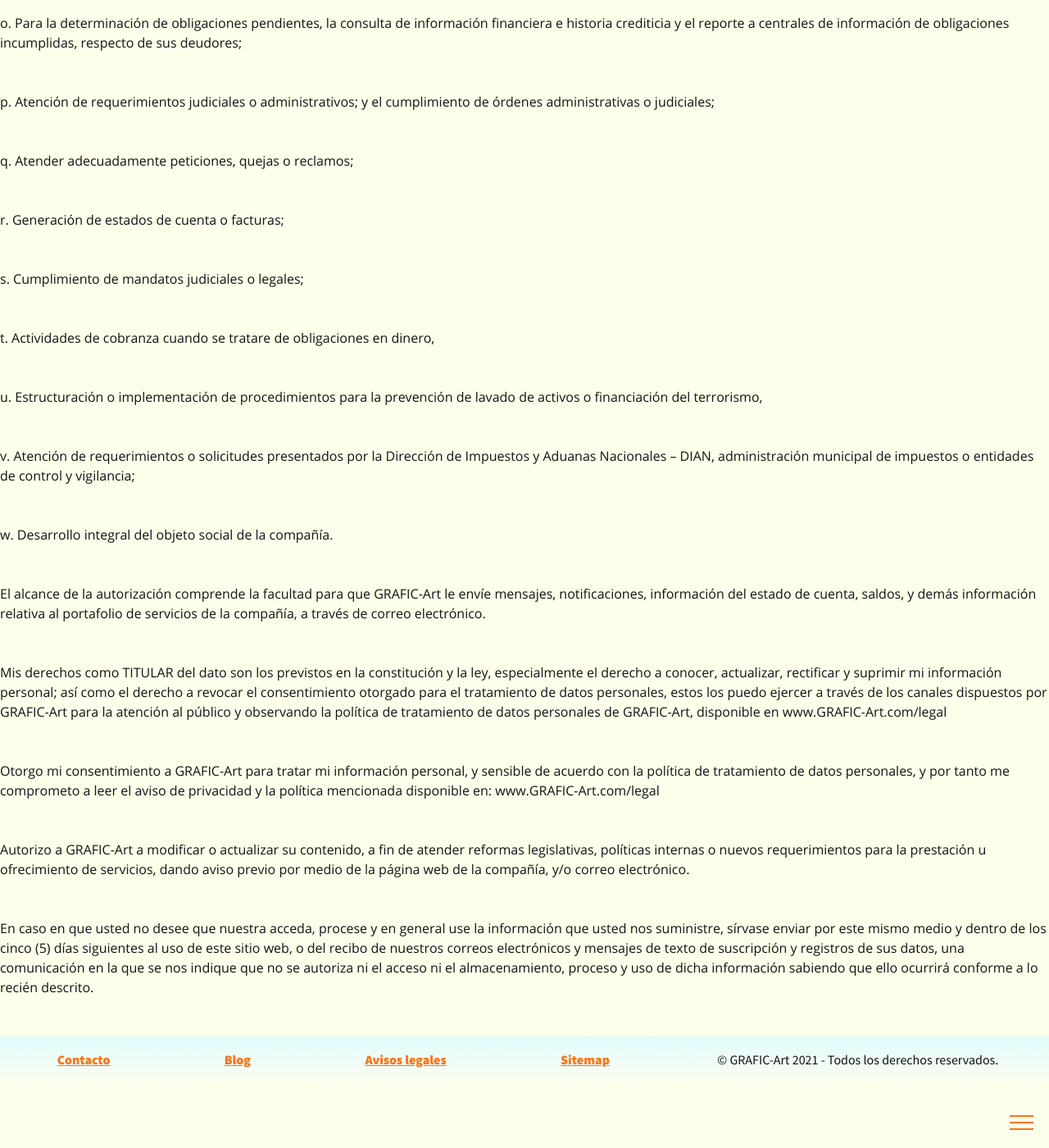
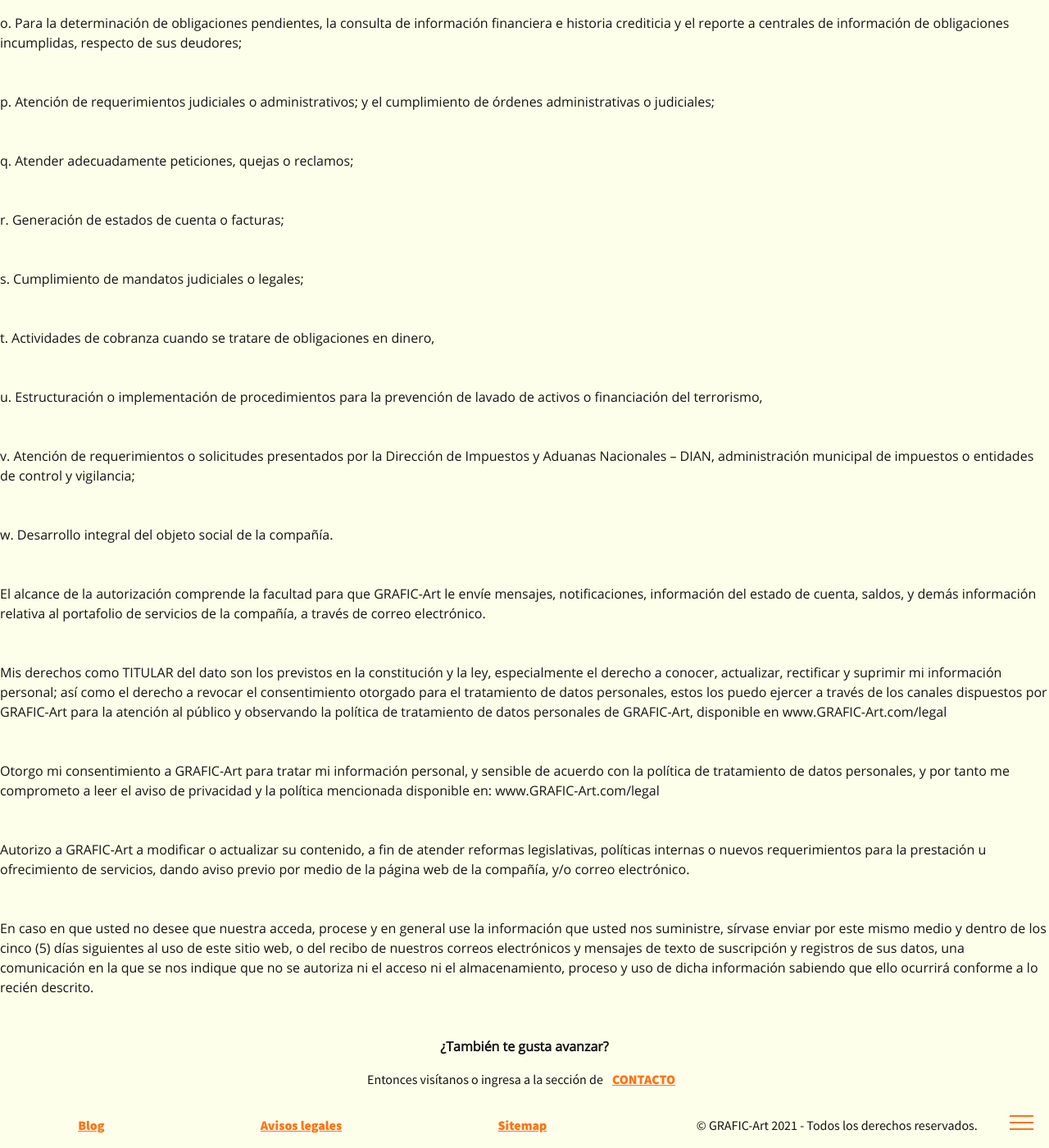
Before and after one commit to Klerpson/grafic-art, a Jekyll site: the page built from legal.md, in a window 1280 px wide and 1400 px high, scrolled down 6032 px. Shown: the whole window at 82% size. Built offline with Jekyll 4.4.1, drawn with Linux system fonts in a browser that asks for light colours; some web fonts are replaced; before the commit the page ends 7352 px from its top, so only the background shows below that; grey boxes are pictures that could not be loaded.

```diff
--- a/_config.yml
+++ b/_config.yml
@@ -1,4 +1,4 @@
-baseurl: ''
+baseurl: '/grafic-art'
 url: 'https://graficartpublicidad.com'
 name: GRAFIC-Art
 author: GRAFIC-Art
--- a/_includes/css/footer.css
+++ b/_includes/css/footer.css
@@ -1,10 +1,14 @@
 footer {
+  position: relative;
   display: flex;
   flex-wrap: wrap;
   justify-content: space-around;
   align-items: center;
   text-align: center;
-  background: linear-gradient(rgba(224, 251, 252, 1), rgba(250, 250, 250, .4))
+}
+
+footer div{
+  width: 100%;
 }
 
 footer a,
--- a/_includes/css/principal.css
+++ b/_includes/css/principal.css
@@ -114,7 +114,7 @@
     linear-gradient(rgba(14, 14, 14, 0.45),
       rgba(14, 14, 14, 0.45)),
     /* your image */
-    url(../../img/huila.png);
+    url({{site.baseurl}}/img/huila.png);
   background-repeat: no-repeat;
   background-attachment: fixed;
   background-position: center center;
--- a/_includes/footer.html
+++ b/_includes/footer.html
@@ -1,5 +1,15 @@
 <footer>
-  <a href="{{site.baseurl}}/contacto" title="Página de contacto de la heladería GurCoff de San Agustín Huila">Contacto</a>
+  <div>
+  <script src="https://cdn.lordicon.com/libs/mssddfmo/lord-icon-2.1.0.js"></script>
+<lord-icon
+    src="https://cdn.lordicon.com/zpxybbhl.json"
+    trigger="loop"
+    colors="primary:#121331,secondary:#fd7414"
+    style="width:250px;height:250px">
+</lord-icon>
+<h4>¿También te gusta avanzar?</h4>
+<p>Entonces visítanos o ingresa a la sección de <a href="{{site.baseurl}}/contacto" title="Sección de contacto de GRAFIC-Art Pitalito" style="font-family: var(--fuenteTitulos); text-transform: uppercase;">Contacto</a></p>
+</div>
   <a href="{{site.baseurl}}/blog" title="Página del blog de la heladería GurCoff de San Agustín Huila">Blog</a>
   <a href="{{site.baseurl}}/legal" title="Página con las condiciones del uso del sitio web, el manejor de datos y la privacidad del usuario en esta página web de la heladería GurCoff de San Agustín Huila" rel="nofollow">Avisos legales</a>
   <a href="{{site.baseurl}}/sitemap.xml" title="Sitemap del sitio web de la heladería GurCoff de San Agustín Huila">Sitemap</a>
--- a/_includes/slider.html
+++ b/_includes/slider.html
@@ -1,8 +1,8 @@
 <div class="acordeon">
   <p>{{include.titulo}}</p>
   <div class="gallery-wrap">
-    <div class="item" style="background-image: url(/img/{{include.img1}});"></div>
-    <div class="item" style="background-image: url(/img/{{include.img2}});"></div>
-    <div class="item" style="background-image: url(/img/{{include.img3}});"></div>
+    <div class="item" style="background-image: url({{site.baseurl}}/img/{{include.img1}});"></div>
+    <div class="item" style="background-image: url({{site.baseurl}}/img/{{include.img2}});"></div>
+    <div class="item" style="background-image: url({{site.baseurl}}/img/{{include.img3}});"></div>
   </div>
 </div>
--- a/index.html
+++ b/index.html
@@ -1,9 +1,9 @@
 ---
 layout: default
-title: San Agustín Huila tiene su heladería favorita | GurCoff
+title: GRAFIC-Art publicidad y diseño gráfico
 header: main-header.webp
-h1: GRAFIC-Art, la agencia de publicidad del Huila
-description: GRAFIC-Art es publicidad y diseño gráfico efectivo, con resultados en clientes, en el departamento del Huila.
+h1: GRAFIC-Art, la agencia de publicidad impresa y digital del Huila y del Putumayo
+description: GRAFIC-Art es publicidad impresa, publicidad digital y diseño gráfico efectivo, para el departamento del Huila.
 boton: true
 ---
 {% include header.html %}
```
Also changed, not shown: 6 other files.
